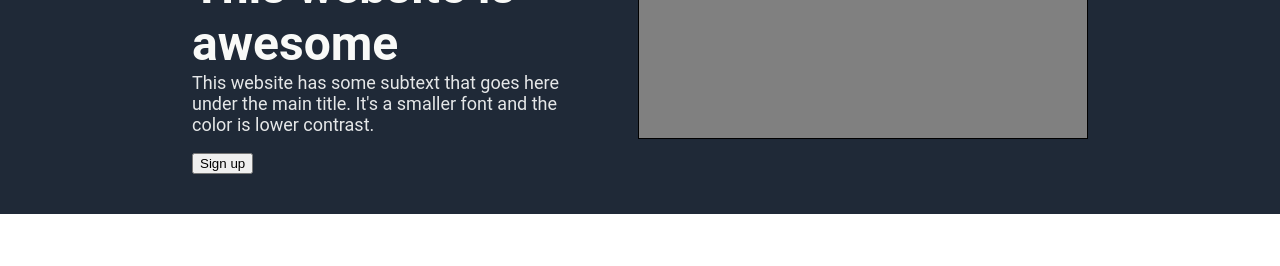
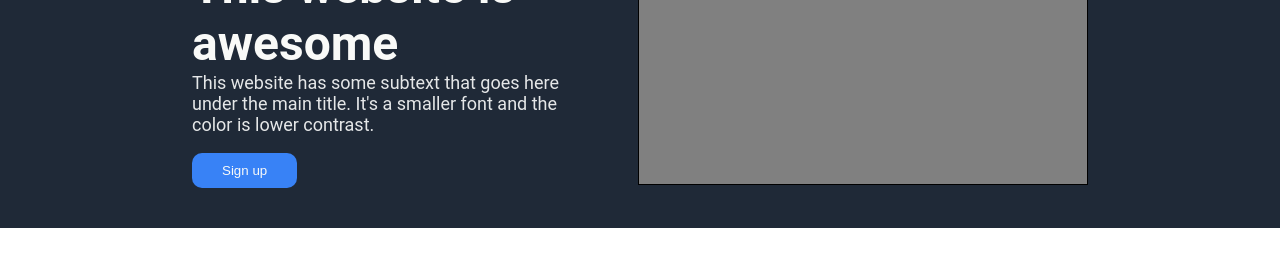
Before and after one commit to Arlots/Landing-page2, a plain HTML site: page index.html in a window 1280 px wide. Shown: the part 158-424 px from the top of the page. Drawn offline with Linux system fonts and the light colour scheme.

Commit message:
formatted hero button

```diff
--- a/index.html
+++ b/index.html
@@ -34,7 +34,7 @@
                         </div>
                         <div class="hero-form-button">
                             <form action="#">
-                                <input type="submit" value="Sign up" />
+                                <input type="submit" value="Sign up" class="button"/>
                             </form>
                         </div>
                     </div>
--- a/style.css
+++ b/style.css
@@ -56,9 +56,17 @@ body {
 }
 
 .hero-image {
-    height: 179px;
+    height: 225px;
     width: 50%;
     border: 1px solid;
     background-color: gray;
     text-align: center;
 }
+
+.button {
+    color: #F9FAF8;
+    background-color: #3882F6;
+    padding: 10px 30px;
+    border: 0px;
+    border-radius: 10px;
+}
```
